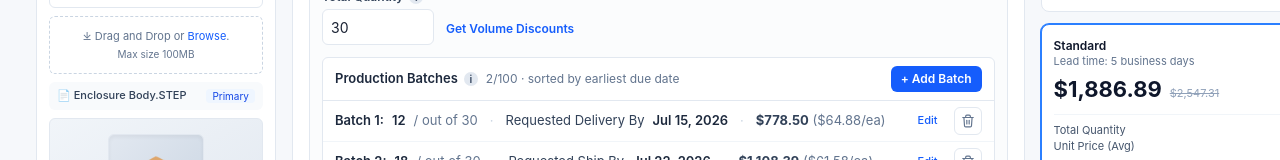
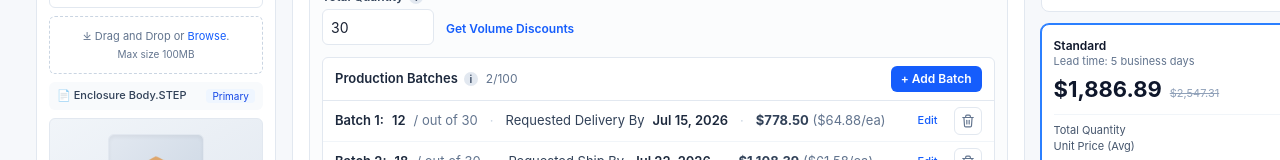
Before and after one commit to lindseywu5/quote-level-production-batch-prototype, a Next.js app in the folder app/: page /items/i1 in a window 1280 px wide. Shown: the part 286-446 px from the top of the page. Built offline with nearby package versions, Linux system fonts and the light colour scheme.

Commit message:
ux: auto-even-split qty across batches on create/add; drop sort copy

```diff
--- a/app/src/components/ConfigPage.tsx
+++ b/app/src/components/ConfigPage.tsx
@@ -60,17 +60,41 @@ export function ConfigPage({ itemId }: { itemId: string }) {
 
   const setBatches = (next: Batch[]) => setDraft({ ...draft, batches: next });
 
-  const addBatch = () => {
-    const remaining = Math.max(1, draft.qty - totalBatchQty);
-    const newBatch: Batch = {
-      id: "b" + Math.random().toString(36).slice(2, 7),
-      qty: remaining,
-      dueDate: addDays(new Date(), 21 + draft.batches.length * 7),
-      dueType: "ship",
-      editing: true,
-    };
-    setBatches([...draft.batches, newBatch]);
+  /** Distribute `total` units across `count` batches as evenly as possible.
+   *  Any remainder is added 1-by-1 to the first `remainder` batches. */
+  const evenSplit = (total: number, count: number): number[] => {
+    if (count <= 0) return [];
+    const base = Math.floor(total / count);
+    const remainder = total - base * count;
+    return Array.from({ length: count }, (_, i) =>
+      Math.max(0, base + (i < remainder ? 1 : 0)),
+    );
   };
+
+  /** Add a batch and re-balance all batch quantities to be as even as possible. */
+  const addBatches = (howMany: number = 1) => {
+    const startCount = draft.batches.length;
+    const newCount = startCount + howMany;
+    const splits = evenSplit(draft.qty, newCount);
+    const today = new Date();
+    const next: Batch[] = Array.from({ length: newCount }, (_, i) => {
+      const existing = draft.batches[i];
+      return existing
+        ? { ...existing, qty: splits[i] }
+        : {
+            id: "b" + Math.random().toString(36).slice(2, 7),
+            qty: splits[i],
+            dueDate: addDays(today, 21 + i * 7),
+            dueType: "ship",
+            editing: true,
+          };
+    });
+    setBatches(next);
+  };
+
+  const addBatch = () => addBatches(1);
+  const startBatches = () => addBatches(2);
+
   const updateBatch = (id: string, patch: Partial<Batch>) =>
     setBatches(draft.batches.map((b) => (b.id === id ? { ...b, ...patch } : b)));
   const removeBatch = (id: string) =>
@@ -312,6 +336,7 @@ export function ConfigPage({ itemId }: { itemId: string }) {
                   draft={draft}
                   totalBatchQty={totalBatchQty}
                   addBatch={addBatch}
+                  startBatches={startBatches}
                   updateBatch={updateBatch}
                   removeBatch={removeBatch}
                   errorVisible={errorVisible}
@@ -504,6 +529,7 @@ function BatchesSection({
   draft,
   totalBatchQty,
   addBatch,
+  startBatches,
   updateBatch,
   removeBatch,
   errorVisible,
@@ -511,6 +537,7 @@ function BatchesSection({
   draft: Item;
   totalBatchQty: number;
   addBatch: () => void;
+  startBatches: () => void;
   updateBatch: (id: string, patch: Partial<Batch>) => void;
   removeBatch: (id: string) => void;
   errorVisible?: boolean;
@@ -523,7 +550,7 @@ function BatchesSection({
       <div className="mt-3 rounded-md border border-blue-100 bg-blue-50/70 px-3 py-2 text-[12px] text-blue-900">
         Need different dates for different quantities?{" "}
         <button
-          onClick={addBatch}
+          onClick={startBatches}
           className="font-semibold text-blue-700 hover:underline"
         >
           Split into production batches
@@ -560,7 +587,7 @@ function BatchesSection({
             <b>Delivery date</b> = the day it arrives at you.
           </Tip>
           <span className="ml-2 text-[12px] text-slate-500">
-            {draft.batches.length}/100 · sorted by earliest due date
+            {draft.batches.length}/100
           </span>
         </div>
         <button
```
